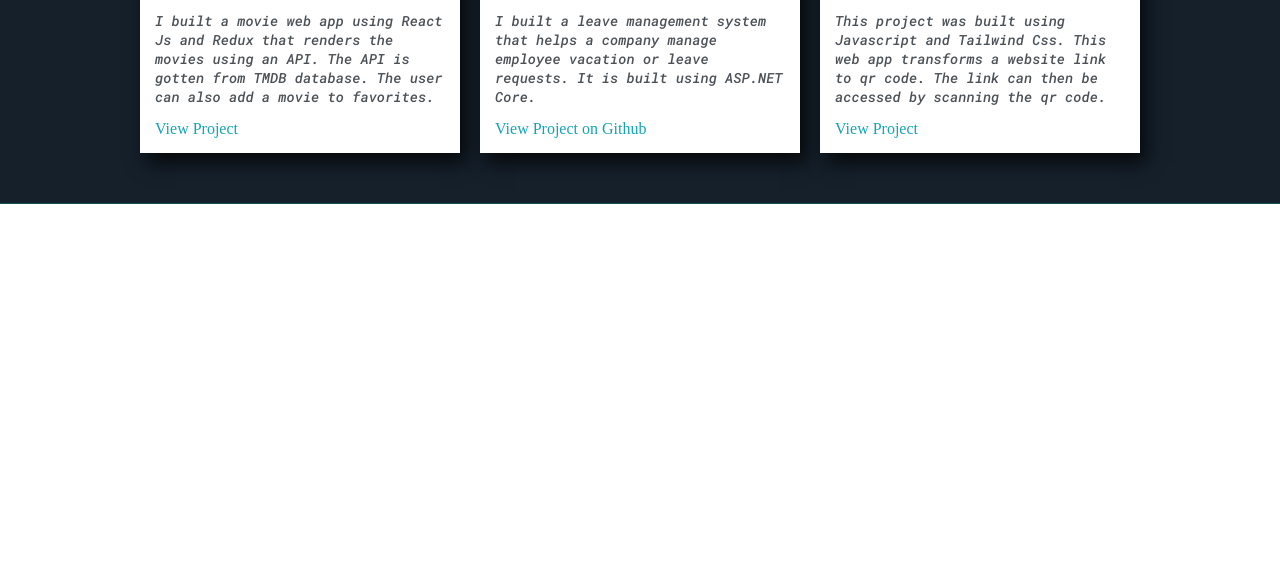
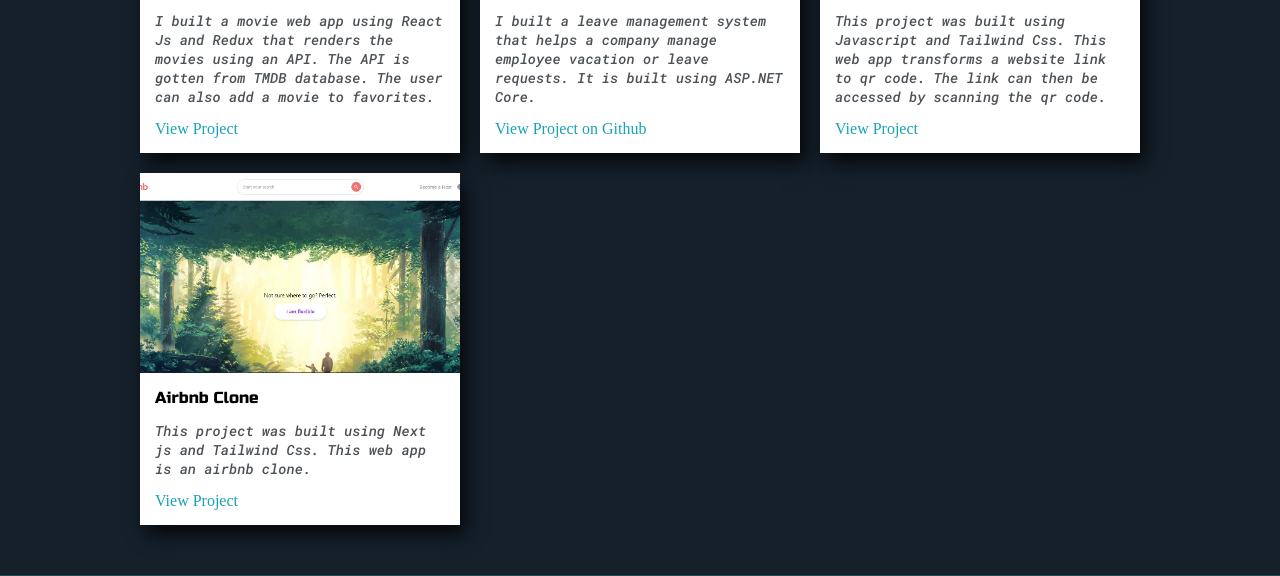
Before and after one commit to daniel-ukaji/portfolio, a plain HTML site: page index.html in a window 1280 px wide. Shown: the part 1761-2337 px from the top of the page. Before the commit the page ends 1965 px from the top, so only its background shows below. Drawn offline with Linux system fonts and the light colour scheme.

Commit message:
New Commit.

```diff
--- a/index.html
+++ b/index.html
@@ -163,6 +163,20 @@
                 </div>
             </div>
 
+            <div>
+                <div class="post">
+                    <img class="thumbnail" src="images/o22.jpg" alt="">
+                    <div class="post-preview">
+                        <h6 class="post-title">Airbnb Clone</h6>
+                        <p class="post-intro">This project was built using Next js and Tailwind Css. This web app
+                            is an airbnb clone.
+                        </p>
+                        <a href="https://airbnb-clone-five-pink.vercel.app/">View Project</a>
+                        <!-- <a href="#">Read More</a> -->
+                    </div>
+                </div>
+            </div>
+
             </div>
         </div>
     </section>
```
Also changed, not shown: images/o22.jpg (added).
